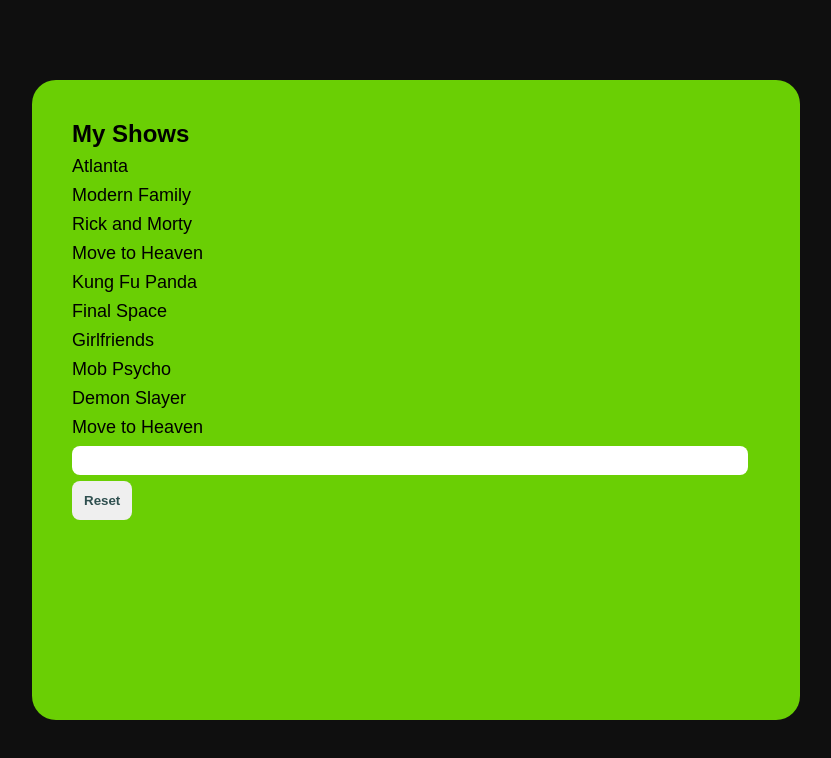
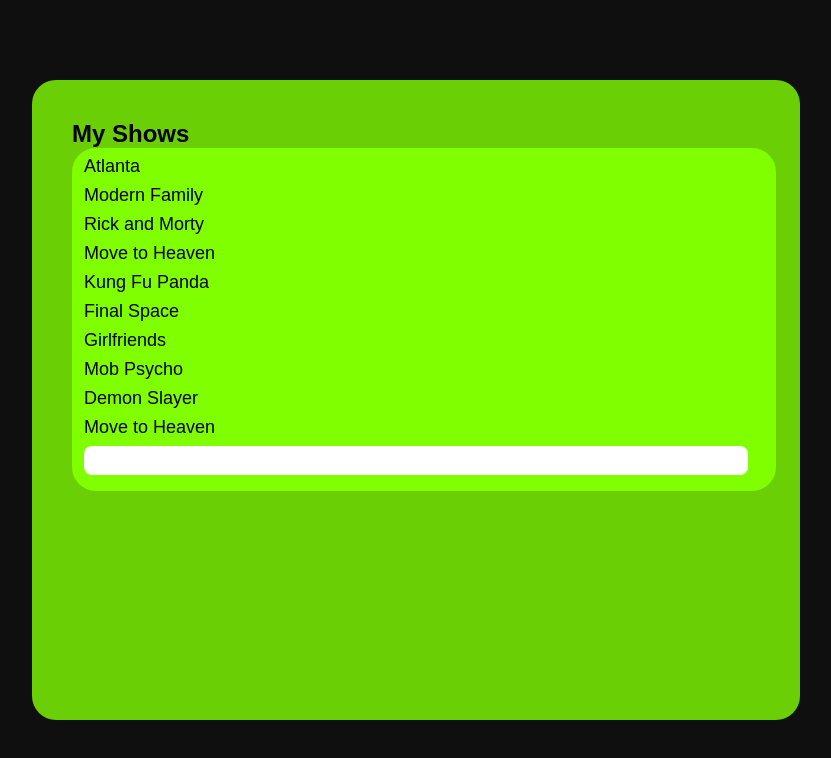
Before and after one commit to KokoBell/roster, a plain HTML site: page index.html in a window 1280 px wide. Shown: the whole page, without its empty margins (224-1055 px from the left). Drawn offline with Linux system fonts and the light colour scheme.

Commit message:
Upd: add custom scrollbar

```diff
--- a/style.css
+++ b/style.css
@@ -28,15 +28,30 @@ body {
     z-index: 10;
 }
 
-section {
-    background-color: chartreuse;
-}
-
 #showsList {
     overflow-y: scroll;
     scroll-behavior: smooth;
     max-height: 90%;
-    padding-bottom: 24px;
+    background-color: chartreuse;
+    border-radius: 24px;
+    padding-left: 12px;
+}
+
+#showsList::-webkit-scrollbar {
+    width: 0.8rem;
+}
+
+#showsList::-webkit-scrollbar-track {
+    background-color: chartreuse;
+    box-shadow: inset 0 0 6px rgba(0, 0, 0, 0.3);
+    -webkit-box-shadow: inset 0 0 6px rgba(0, 0, 0, 0.3);
+    border-radius: 24px;
+}
+
+#showsList::-webkit-scrollbar-thumb {
+    border-radius: 24px;
+    background-color: rgb(89, 177, 2);
+    outline: none;
 }
 
 li {
@@ -63,7 +78,8 @@ li {
 
 #clearStorageBtn {
     position: relative;
-    bottom: 6%;
+    top: -102%;
+    right: -80%;
     color: darkslategray;
     border: none;
     padding: 12px;
```
